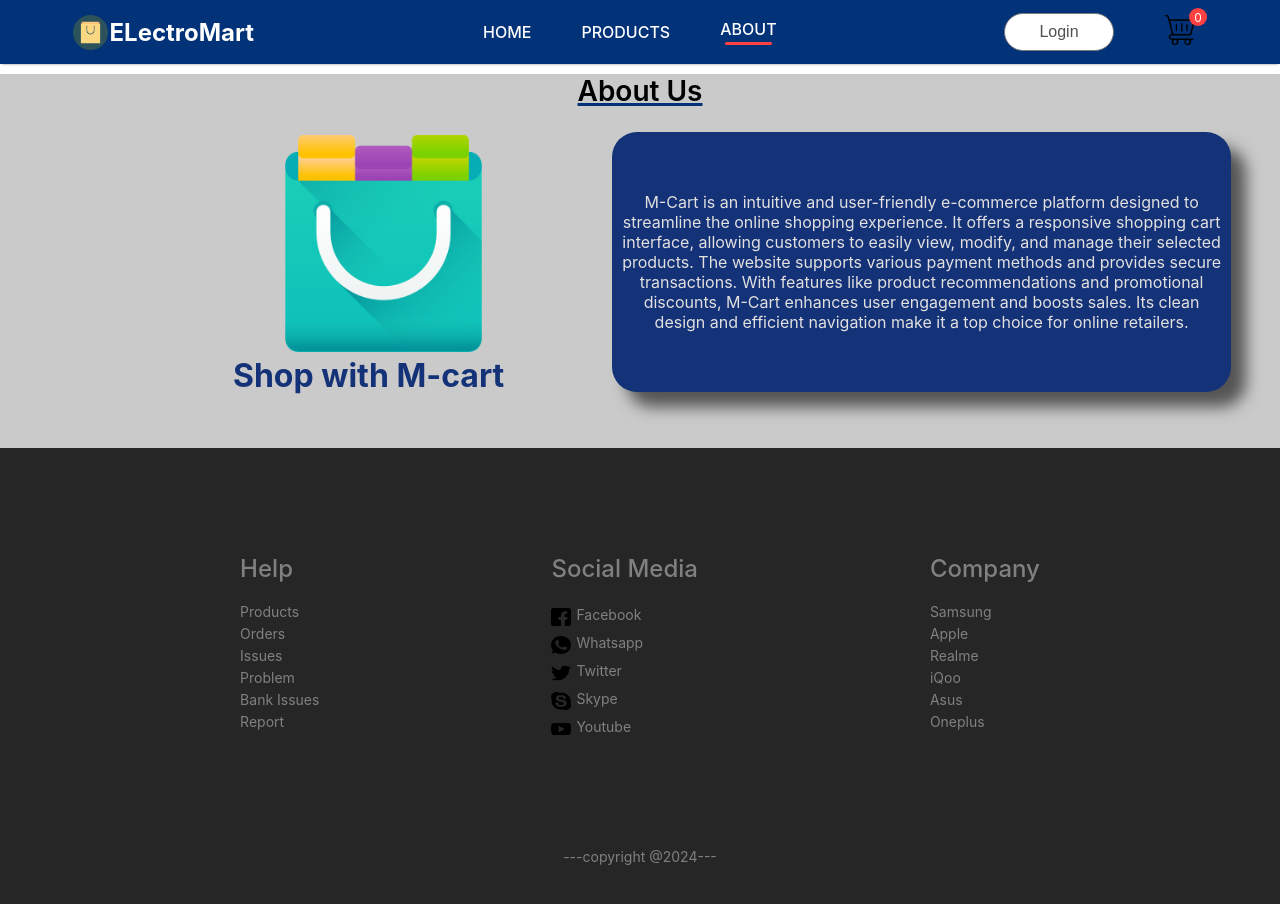
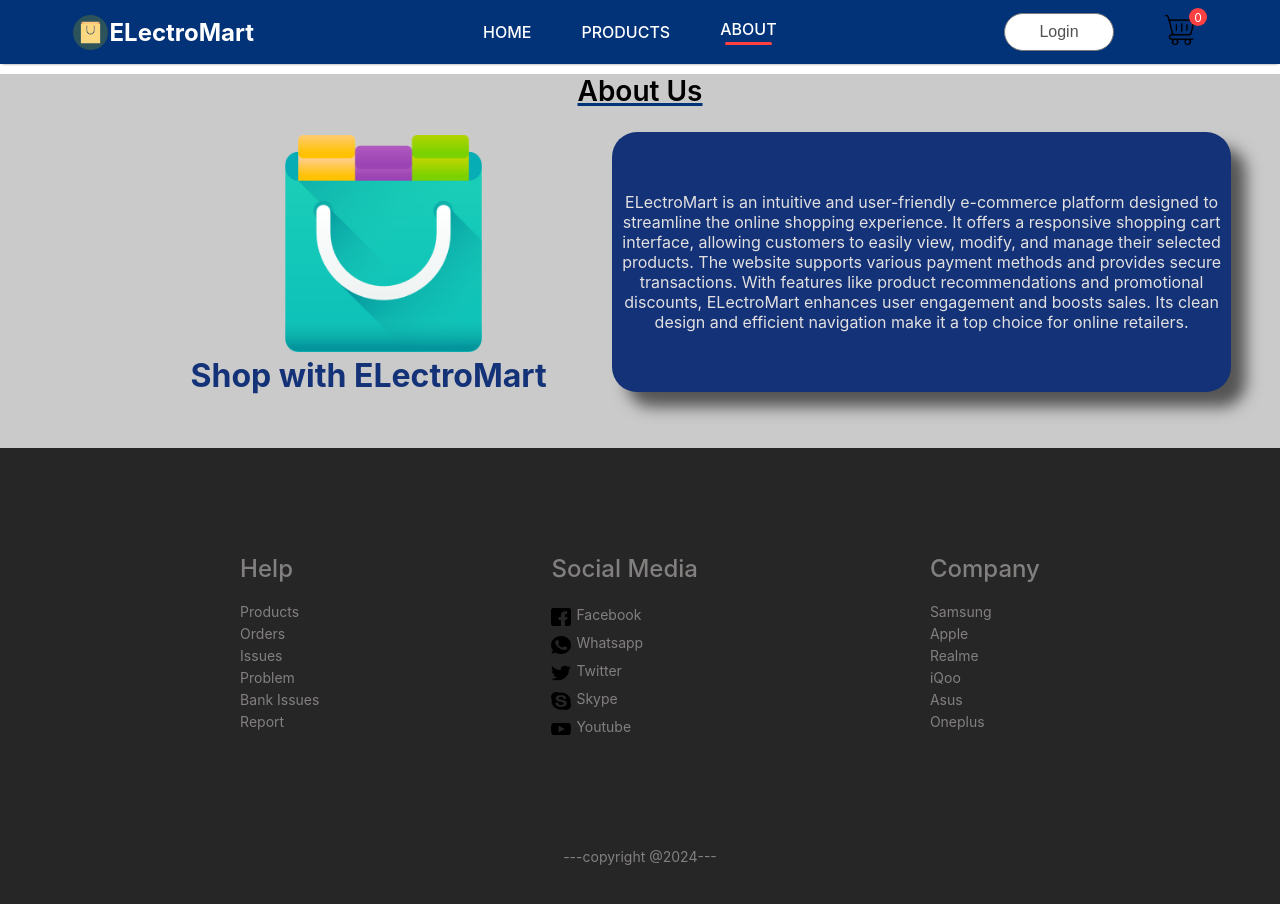
Before and after one commit to RohitBairagi193/ELectroMart-Project, a React (Create React App) app: page /about in a window 1280 px wide. Shown: the top 904 px of the page. Built offline with nearby package versions, Linux system fonts and the light colour scheme.

Commit message:
Update Footer.js

```diff
--- a/src/Components/Navbar/Footer.js
+++ b/src/Components/Navbar/Footer.js
@@ -14,11 +14,11 @@
         <div className="about">
 
           <div>
-            <img src={shop} alt="" /><h1>Shop with M-cart</h1>
+            <img src={shop} alt="" /><h1>Shop with ELectroMart</h1>
           </div>
           <div>
             <p>
-            M-Cart is an intuitive and user-friendly e-commerce platform designed to streamline the online shopping experience. It offers a responsive shopping cart interface, allowing customers to easily view, modify, and manage their selected products. The website supports various payment methods and provides secure transactions. With features like product recommendations and promotional discounts, M-Cart enhances user engagement and boosts sales. Its clean design and efficient navigation make it a top choice for online retailers.
+            ELectroMart is an intuitive and user-friendly e-commerce platform designed to streamline the online shopping experience. It offers a responsive shopping cart interface, allowing customers to easily view, modify, and manage their selected products. The website supports various payment methods and provides secure transactions. With features like product recommendations and promotional discounts, ELectroMart enhances user engagement and boosts sales. Its clean design and efficient navigation make it a top choice for online retailers.
             </p>
           </div>
         </div>
```
